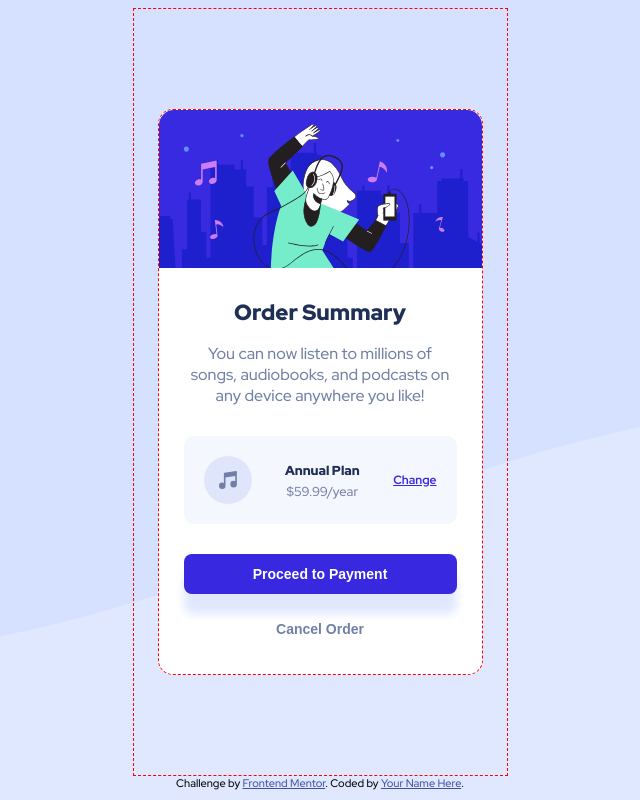
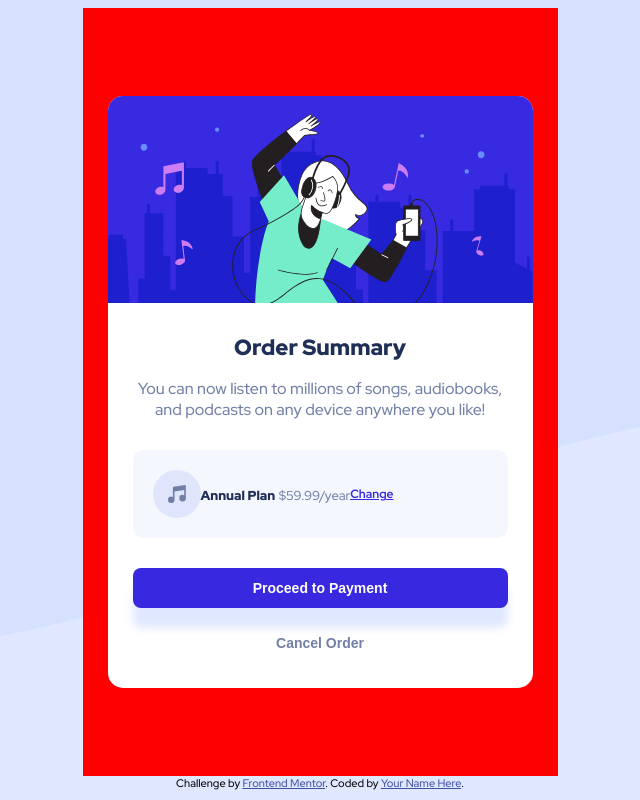
Before and after one commit to robrcodes/order-summary-component, a plain HTML site: page index.html in a window 1280 px wide. Shown: the whole page, without its empty margins (320-960 px from the left). Drawn offline with Linux system fonts and the light colour scheme.

Commit message:
started adding desktop changes in media query

```diff
--- a/style/style.css
+++ b/style/style.css
@@ -50,7 +50,7 @@
     width: 375px;
     margin: 0 auto;
     min-height: 96vh;
-    border: 1px dashed red;
+    /* border: 1px dashed red; */
     display: flex;
     flex-direction: column;
     align-items: center;
@@ -58,7 +58,7 @@
   }
 
   .card {
-    border: 1px dashed red;
+    /* border: 1px dashed red; */
     background-color: #ffffff;
     border-radius: 15px;
     width: 325px;
@@ -162,3 +162,20 @@
     box-shadow: 0px 20px 10px var(--paleBlue);
 
    }
+
+
+   /*
+   ******* Desktop  *****************
+   */
+   @media (min-width: 700px)  {
+
+      .container {
+        width: 475px;
+        background-color: red;
+      }
+
+      .card {
+        width: 425px;
+      }
+
+   }
```
Also changed, not shown: index.html (+0 -4 lines).
